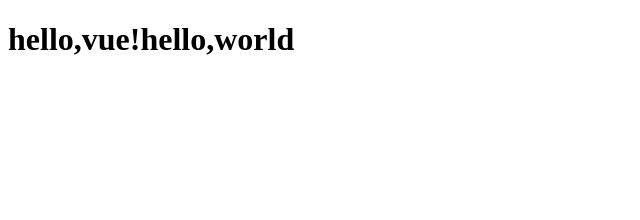
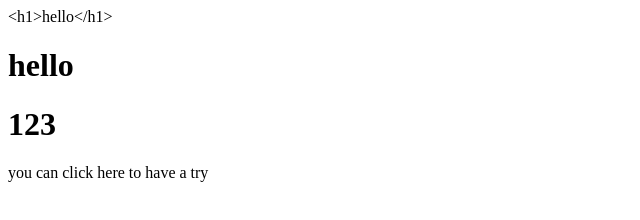
Before and after one commit to HYHL0909/VueStudy, a plain HTML site: page index.html in a window 1280 px wide. Shown: the whole page, without its empty margins (0-640 px from the left). Drawn offline with Linux system fonts and the light colour scheme.

Commit message:
third commit

```diff
--- a/index.html
+++ b/index.html
@@ -15,16 +15,24 @@
     el所指向的标签就是vue对象的挂载点，实例只会处理挂载点下的内容
 模板：挂载点里的内容都叫模板；模板可以放在挂载点里，也可以放在vue的对象里。放在对象的模板里的优先级更高-->
     <div id="root">
-        <h1>hello,vue</h1>
+        <div v-text="content"></div>
+        <div v-html="content"></div>
+        <h1>{{number}}</h1>
+        <div v-on:click="handleClick">{{msg}}</div>
       </div>
     <script>
         new Vue({
             el:"#root",
-            template:'<h1>hello,vue!{{msg}}</h1>',
             data:{
-                msg:"hello,world"
+                msg:"you can click here to have a try",
+                number:123,
+                content:"<h1>hello</h1>",
+            },
+            methods:{
+                handleClick:function(){
+                   this.msg="Oh,look!What a beautiful girl you are! "
+                }
             }
-
         })
     </script>
 </body>
```
